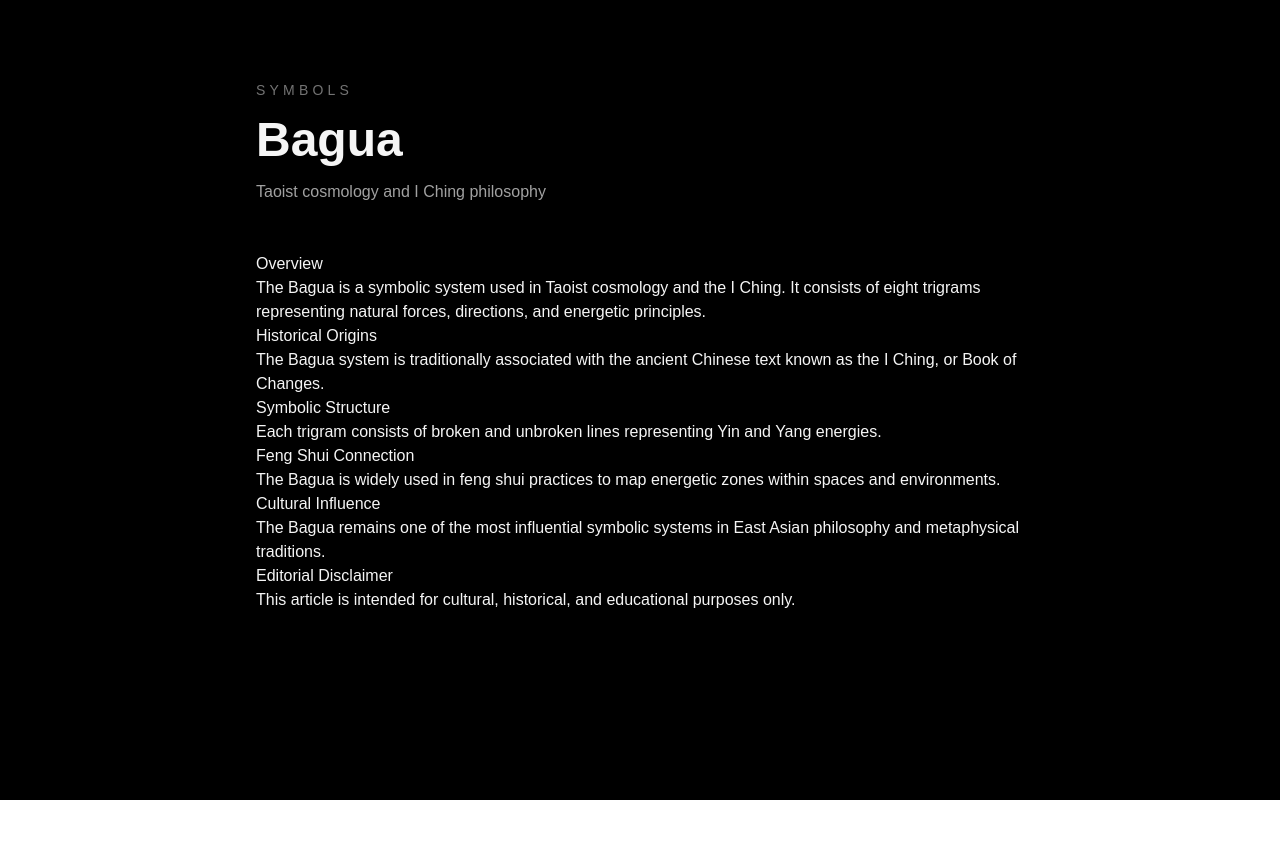
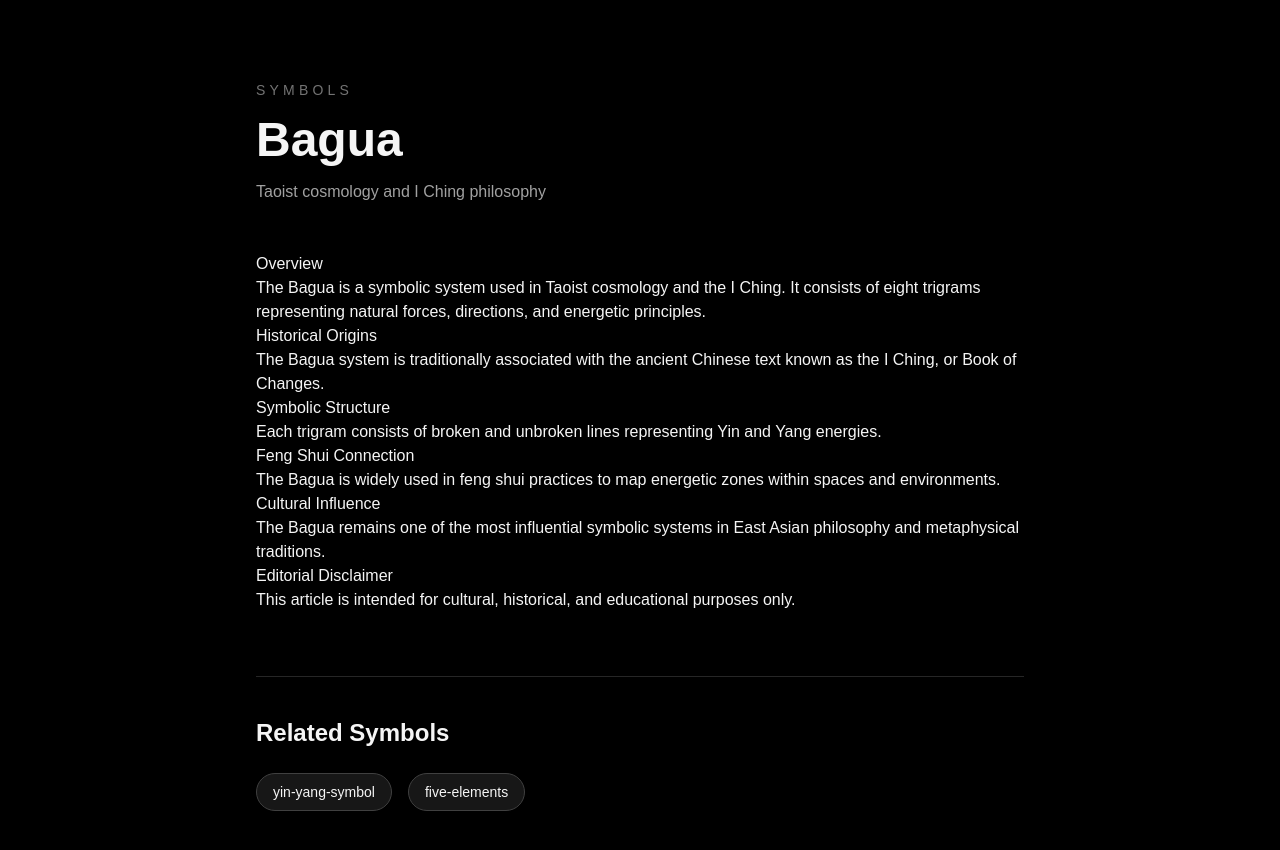
Before and after one commit to Lee-ciang/eastern-mysticism-archive, a Next.js app: page /symbols/bagua in a window 1280 px wide. Shown: the top 850 px of the page. Before the commit the page ends 800 px from the top, so only its background shows below. Built offline with nearby package versions, Linux system fonts and the light colour scheme.

Commit message:
Add related symbol internal linking

```diff
--- a/app/symbols/[slug]/page.tsx
+++ b/app/symbols/[slug]/page.tsx
@@ -1,6 +1,7 @@
 import { getSymbolBySlug } from "@/lib/content";
 import ReactMarkdown from "react-markdown";
 import type { Metadata } from "next";
+import Link from "next/link";
 
 type PageProps = {
   params: Promise<{
@@ -46,6 +47,27 @@ export default async function SymbolPage({ params }: PageProps) {
     {symbol.content}
   </ReactMarkdown>
 </div>
+
+{symbol.related.length > 0 && (
+  <section className="mt-16 border-t border-neutral-800 pt-10">
+    <h2 className="text-2xl font-semibold">
+      Related Symbols
+    </h2>
+
+    <div className="mt-6 flex flex-wrap gap-4">
+      {symbol.related.map((relatedSlug) => (
+        <Link
+          key={relatedSlug}
+          href={`/symbols/${relatedSlug}`}
+          className="rounded-full border border-neutral-700 bg-neutral-900 px-4 py-2 text-sm text-neutral-100 transition hover:border-neutral-500 hover:bg-neutral-800"
+        >
+          {relatedSlug}
+        </Link>
+      ))}
+    </div>
+  </section>
+)}
+
       </article>
     </main>
   );
```
